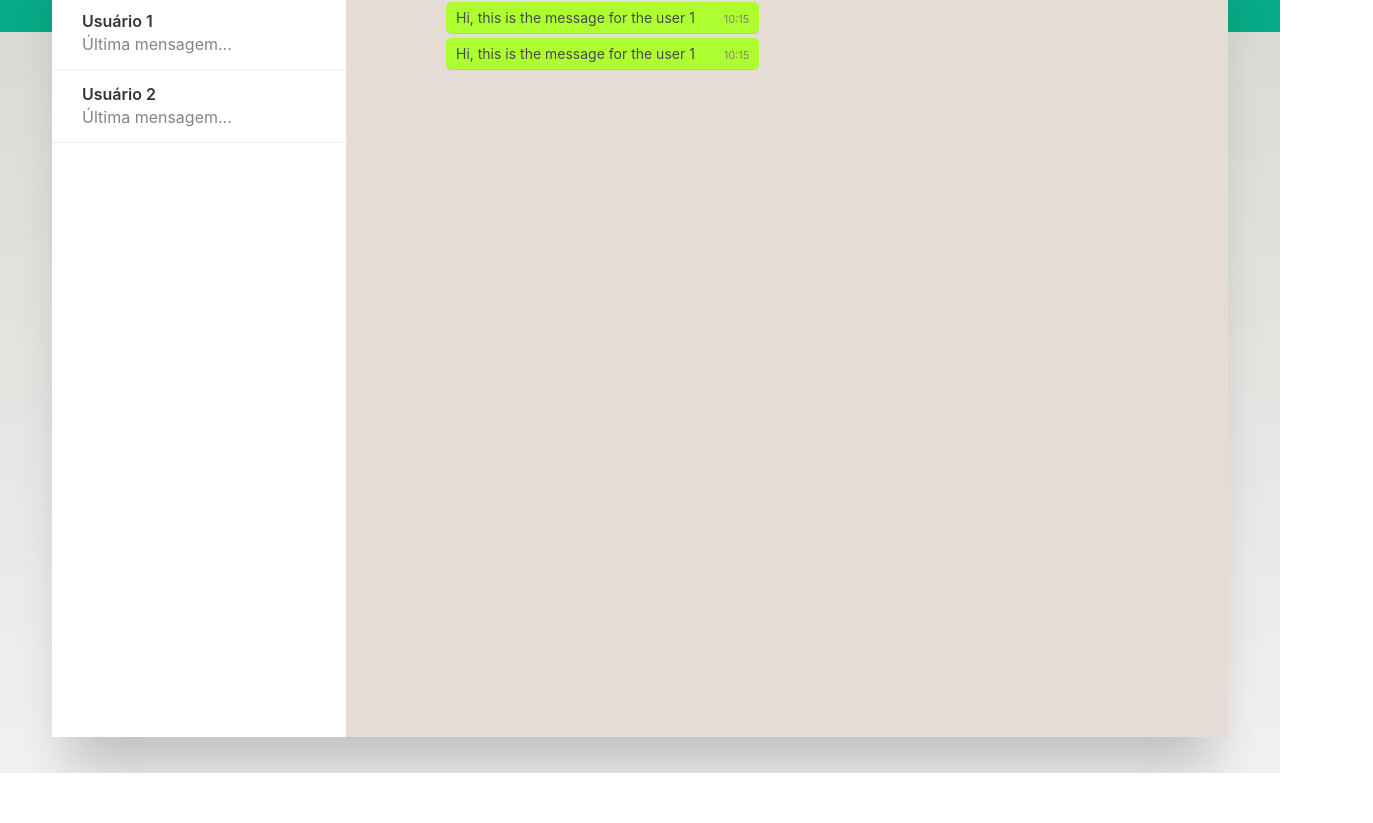
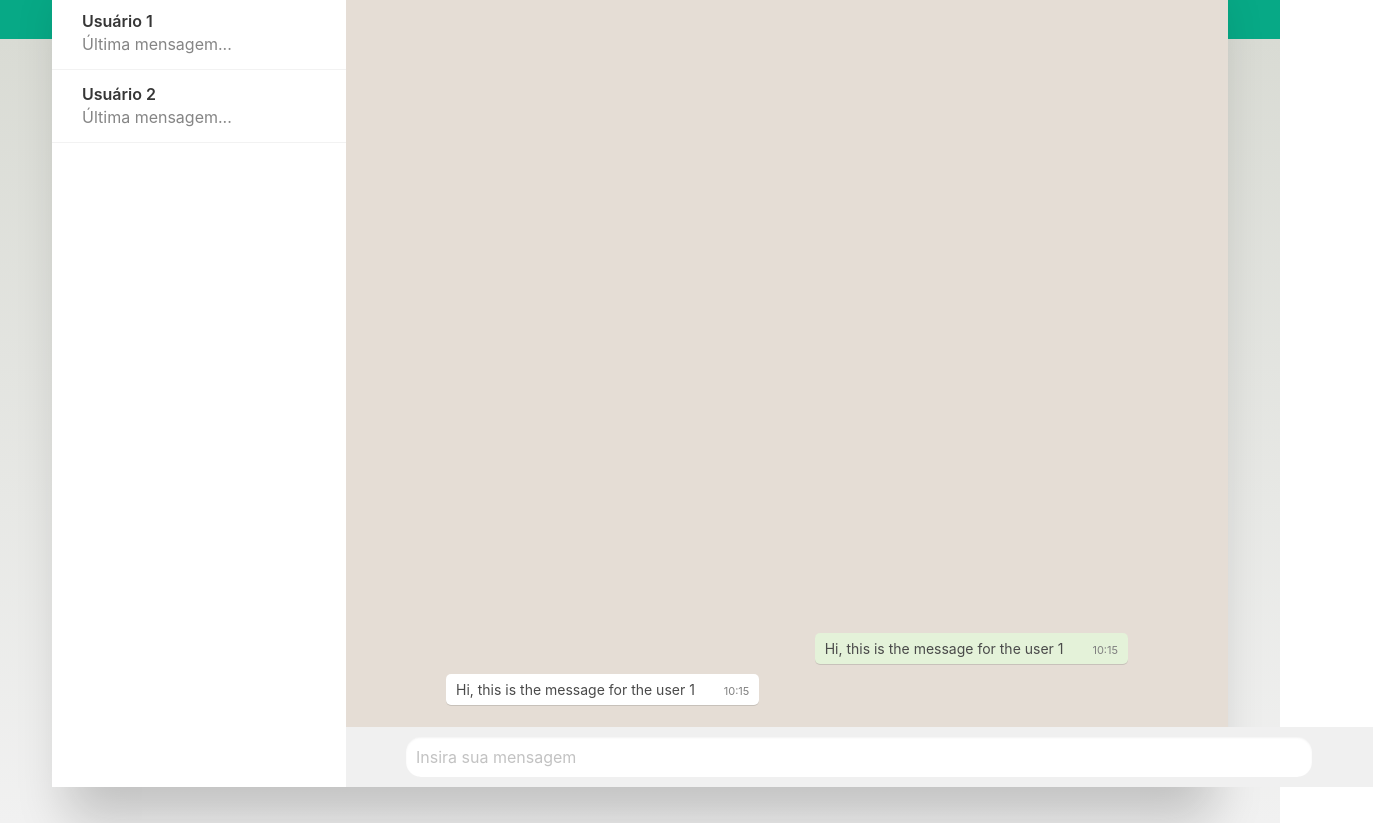
Before and after one commit to Marquesjob/interface-wpp-vuejs, a Vue app: page / in a window 1280 px wide. Shown: the part 99-922 px from the top of the page, 1373 px wide, since content can reach past the window. Before the commit the page ends 872 px from the top, so only its background shows below. Built offline with nearby package versions, Linux system fonts and the light colour scheme.

Commit message:
- estilizando conversa ativa

```diff
--- a/index.html
+++ b/index.html
@@ -5,7 +5,7 @@
     <link rel="icon" href="/favicon.ico" />
     <meta name="viewport" content="width=device-width, initial-scale=1.0" />
     <link rel="stylesheet" href="https://cdn.jsdelivr.net/npm/bulma@0.9.4/css/bulma.min.css">
-    <title>Whatsapp Clone</title>
+    <title>Interface Whatsapp Clone</title>
   </head>
   <style>
      html {
--- a/src/App.vue
+++ b/src/App.vue
@@ -1,4 +1,5 @@
 <template>
+
     <div>
         <section class="section">
             <div class="container">
@@ -19,11 +20,20 @@
                             <span>{{ conversas[activeIndex].user }}</span>
                         </div>
 
-                        <Message v-for="(message, index) in conversas[activeIndex].messages" v-bind:key="index"
-                        :content="message.thisMessage"
-                        :time="message.time"
-                        :hostMessage="message.hostMessage"
-                         />
+                        <div class="lista-mensagens">
+
+                            <Message v-for="(message, index) in conversas[activeIndex].messages"
+                            v-bind:key="index"
+                            :content="message.thisMessage"
+                            :time="message.time"
+                            :hostMessage="message.hostMessage"
+                            />
+
+                        </div>
+
+                        <div class="barra-inferior">
+                            <input v-model="newMessage" type="text" class="input" placeholder="Insira sua mensagem">
+                        </div>
 
                     </div>
 
@@ -31,6 +41,7 @@
             </div>
         </section>
     </div>
+
 </template>
 
 <script>
@@ -43,7 +54,8 @@ export default {
     data: () => {
         return {
             conversas: chats,
-            activeIndex: 0
+            activeIndex: 0,
+            newMessage: ""
         }
     },
 
@@ -58,8 +70,34 @@ export default {
 
 
 <style>
+
+.barra-inferior {
+    bottom: 0;
+    width: 64.2em;
+    padding: 10px;
+    position: absolute;
+    background: #f0f0f0;
+}
+
+.barra-inferior input {
+    border: none;
+    padding: 10px;
+    margin: 0 50px;
+    width: 90%;
+    border-radius: 15px;
+    font-size: 16px;
+}
+
+.lista-mensagens {
+    height: 85%;
+    display: flex;
+    justify-content: flex-end;
+    flex-direction: column;
+    padding-bottom: 10px;
+}
+
 .columns {
-    min-height: 800px;
+    min-height: 850px;
     box-shadow: 0 3rem 3rem -1rem rgba(10, 10, 10, .2);
 }
 
--- a/src/Message.vue
+++ b/src/Message.vue
@@ -1,9 +1,7 @@
 <template>
-    <div class="mensagem" :class="{green: hostMessage}">
-        {{ content }}
+    <div class="mensagem" :class="{host: hostMessage}">{{ content }}
         <span>{{ time }}</span>
     </div>
-
 </template>
 
 
@@ -31,8 +29,9 @@
         color: gray;
     }
 
-    .green {
-        background: greenyellow !important;
+    .host {
+        background: rgb(228 242 217) !important;
+        align-self: flex-end;
     }
 
 
--- a/src/dataChats.js
+++ b/src/dataChats.js
@@ -6,12 +6,12 @@ const chats = [
             {
                 "time": "10:15",
                 "thisMessage": "Hi, this is the message for the user 1",
-                "hostMessage": "true"
+                "hostMessage": true
             },
             {
                 "time": "10:15",
                 "thisMessage": "Hi, this is the message for the user 1",
-                "hostMessage": "false"
+                "hostMessage": false
             }
         ],
 
@@ -24,12 +24,12 @@ const chats = [
             {
                 "time": "10:15",
                 "thisMessage": "Hi, this is the message for the user 2",
-                "hostMessage": "true"
+                "hostMessage": true
             },
             {
                 "time": "10:15",
                 "thisMessage": "Hi, this is the message for the user 2",
-                "hostMessage": "false"
+                "hostMessage": false
             }
         ]
     },
```
